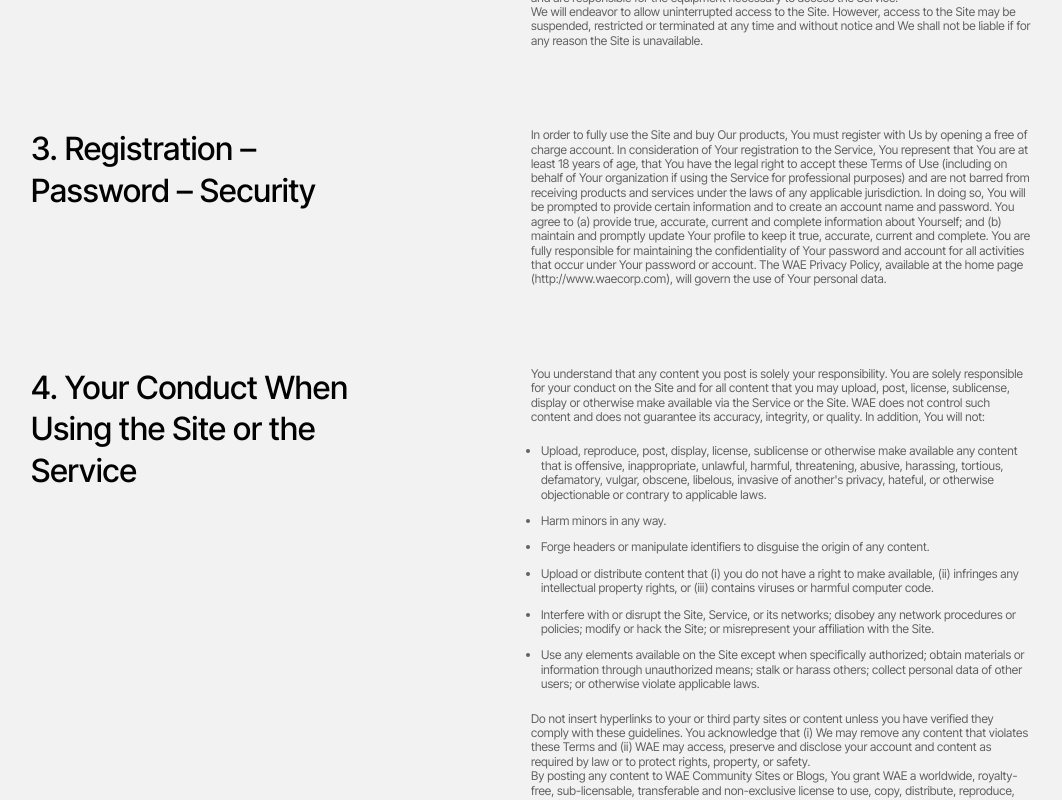
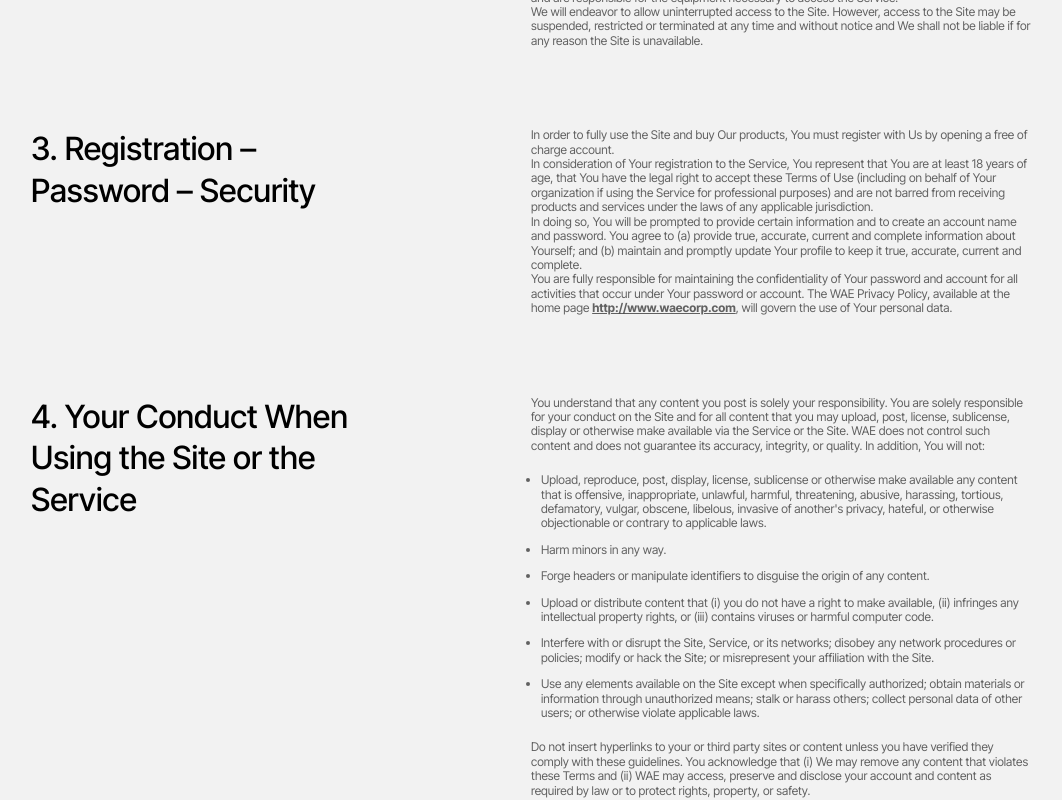
Before and after one commit to Harshit004/wae-defiant-inspired, a Next.js app: page /terms-of-use in a window 1280 px wide. Shown: the part 762-1562 px from the top of the page, without its empty margins (109-1171 px from the left). Built offline with nearby package versions, Linux system fonts and the light colour scheme.

Commit message:
updated terms of use

```diff
--- a/app/terms-of-use/page.tsx
+++ b/app/terms-of-use/page.tsx
@@ -356,7 +356,7 @@ export default function Home() {
               }}
             >
               <p>
-                In order to fully use the Site and buy Our products, You must register with Us by opening a free of charge account. In consideration of Your registration to the Service, You represent that You are at least 18 years of age, that You have the legal right to accept these Terms of Use (including on behalf of Your organization if using the Service for professional purposes) and are not barred from receiving products and services under the laws of any applicable jurisdiction. In doing so, You will be prompted to provide certain information and to create an account name and password. You agree to (a) provide true, accurate, current and complete information about Yourself; and (b) maintain and promptly update Your profile to keep it true, accurate, current and complete. You are fully responsible for maintaining the confidentiality of Your password and account for all activities that occur under Your password or account. The WAE Privacy Policy, available at the home page (http://www.waecorp.com), will govern the use of Your personal data.
+                In order to fully use the Site and buy Our products, You must register with Us by opening a free of charge account.<br />In consideration of Your registration to the Service, You represent that You are at least 18 years of age, that You have the legal right to accept these Terms of Use (including on behalf of Your organization if using the Service for professional purposes) and are not barred from receiving products and services under the laws of any applicable jurisdiction.<br />In doing so, You will be prompted to provide certain information and to create an account name and password. You agree to (a) provide true, accurate, current and complete information about Yourself; and (b) maintain and promptly update Your profile to keep it true, accurate, current and complete.<br />You are fully responsible for maintaining the confidentiality of Your password and account for all activities that occur under Your password or account. The WAE Privacy Policy, available at the home page <a href="http://www.waecorp.com"><b><u>http://www.waecorp.com</u></b></a>, will govern the use of Your personal data.
               </p>
             </div>
           </div>
```
